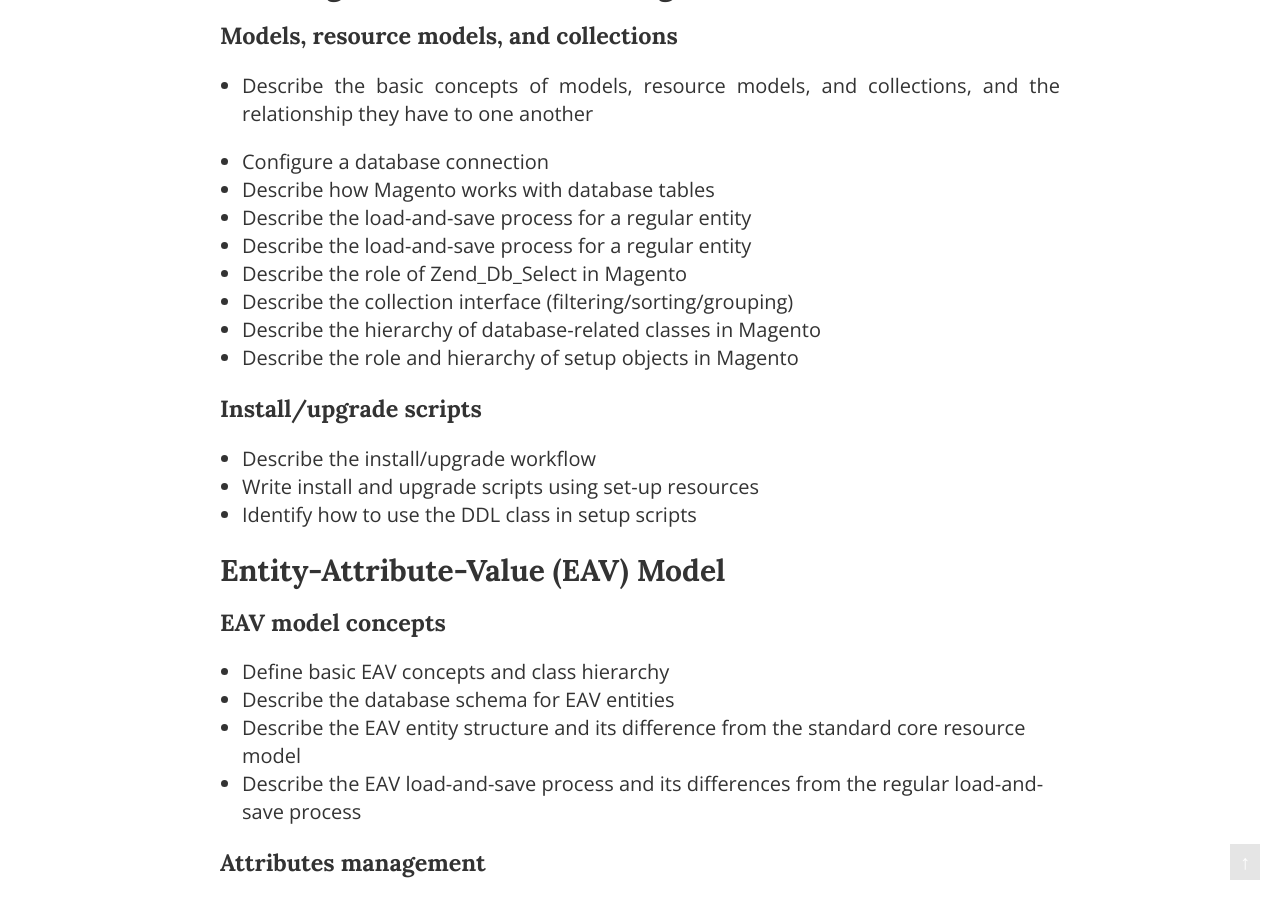
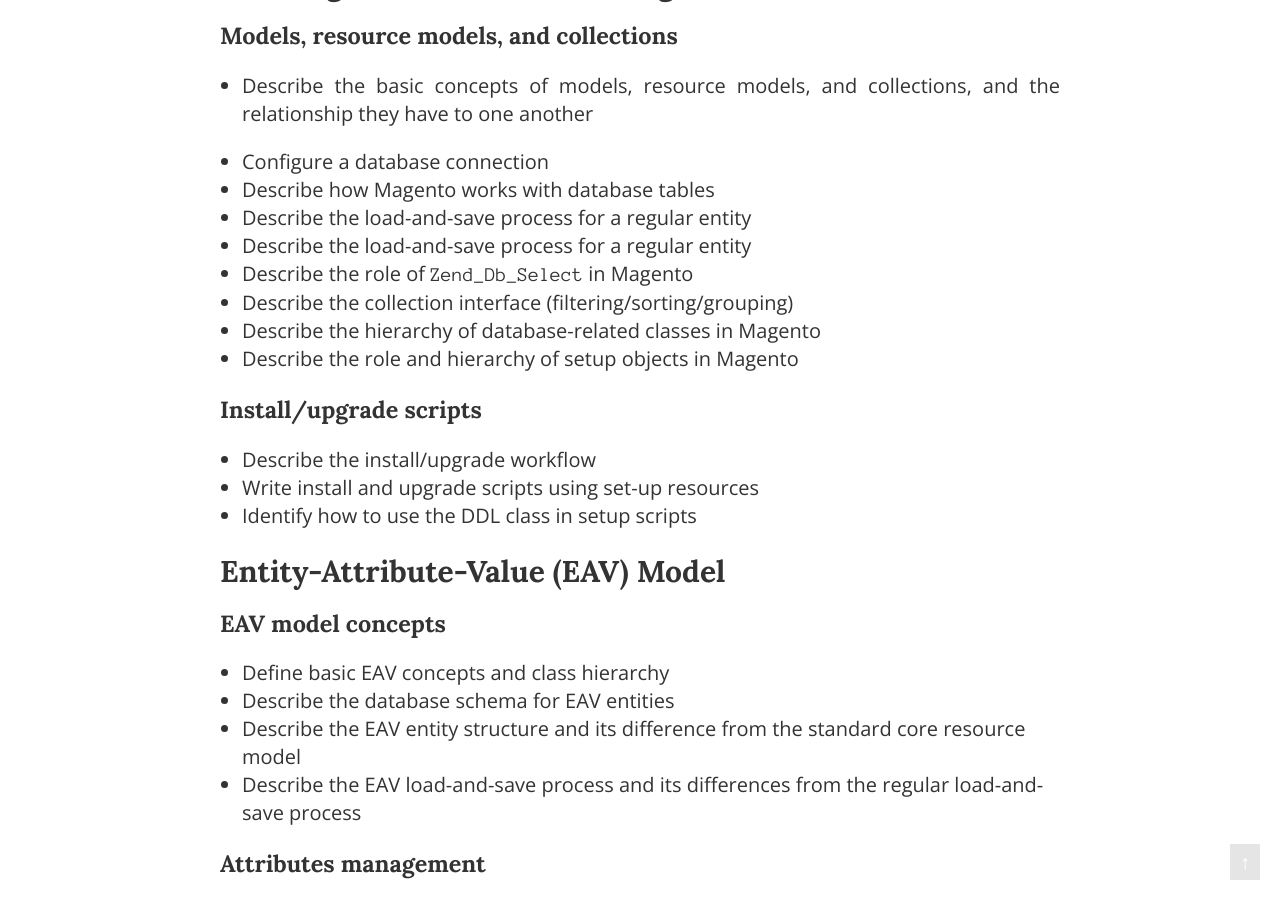
Before and after one commit to meanbee/magecert, a Jekyll site: the page built from questions.md, in a window 1280 px wide and 900 px high, scrolled down 2784 px. Built offline with Jekyll 4.4.1, drawn with Linux system fonts in a browser that asks for light colours; Markdown is read by kramdown in place of the engine named in the settings.

```diff
--- a/questions.md
+++ b/questions.md
@@ -106,7 +106,7 @@ noToc: true
 - Describe how Magento works with database tables
 - Describe the load-and-save process for a regular entity
 - Describe the load-and-save process for a regular entity
-- Describe the role of Zend_Db_Select in Magento
+- Describe the role of `Zend_Db_Select` in Magento
 - Describe the collection interface (filtering/sorting/grouping)
 - Describe the hierarchy of database-related classes in Magento
 - Describe the role and hierarchy of setup objects in Magento
```
